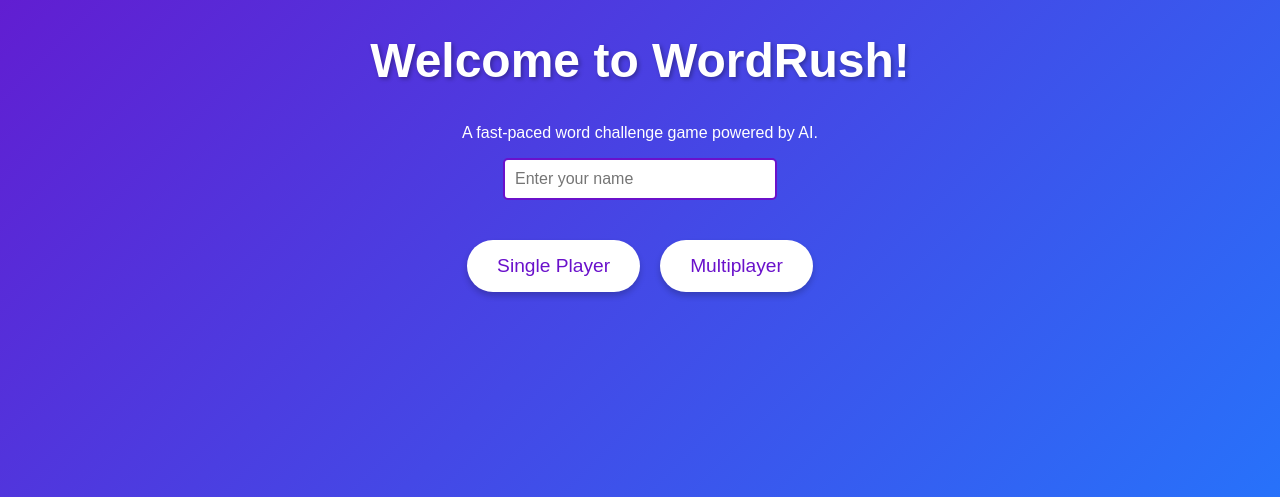
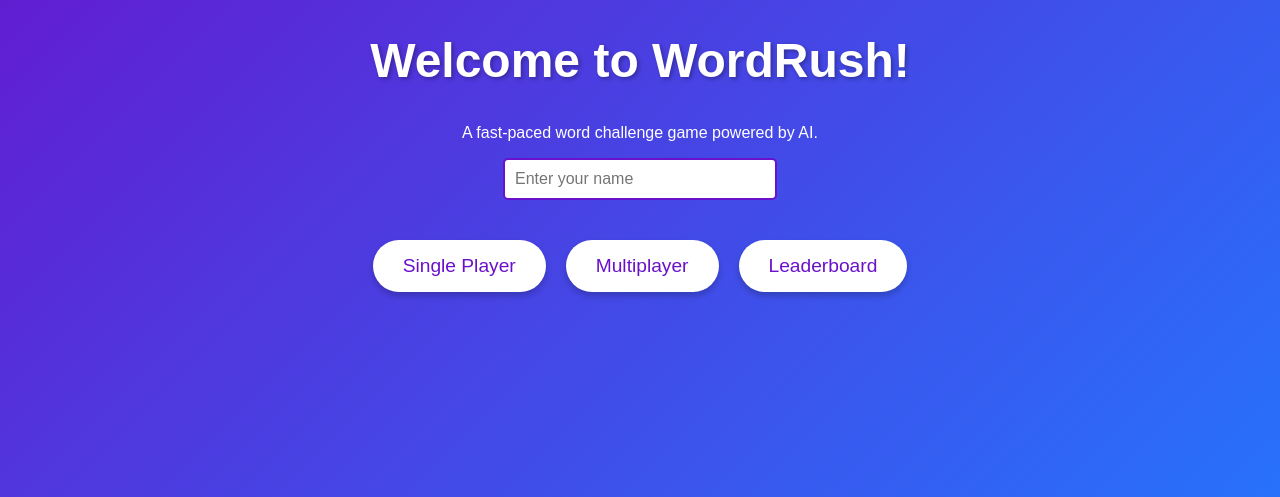
Before and after one commit to zml1997-stl/WordRush, a FastAPI app: page / in a window 1280 px wide. Shown: the part 274-771 px from the top of the page. Run offline with FastAPI, Linux system fonts and the light colour scheme.

Commit message:
Update index.html

```diff
--- a/templates/index.html
+++ b/templates/index.html
@@ -64,6 +64,7 @@
     <div class="mode-buttons">
         <button onclick="startSinglePlayer()">Single Player</button>
         <button onclick="startMultiplayer()">Multiplayer</button>
+        <button onclick="window.location.href='/leaderboard'">Leaderboard</button>
     </div>
 
     <script>
```
